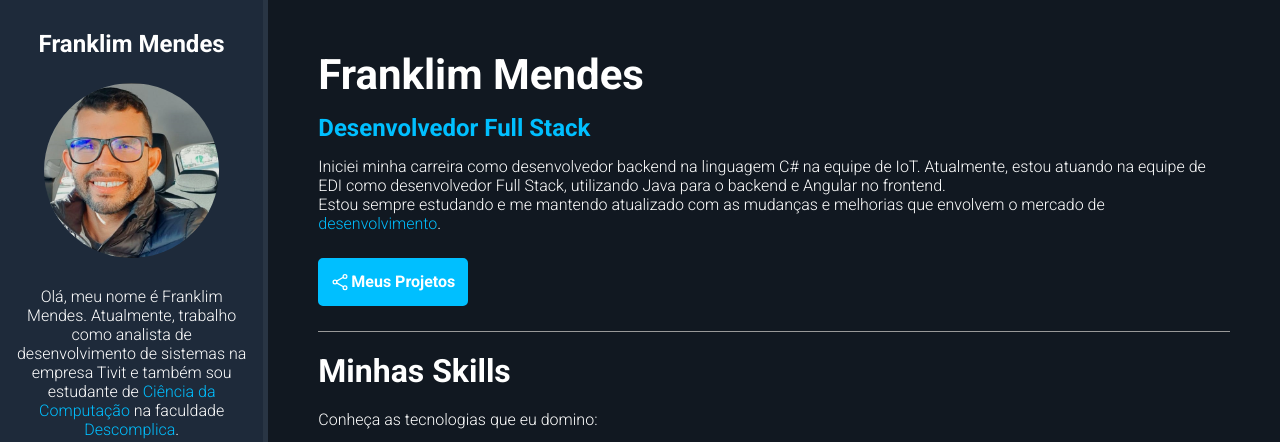
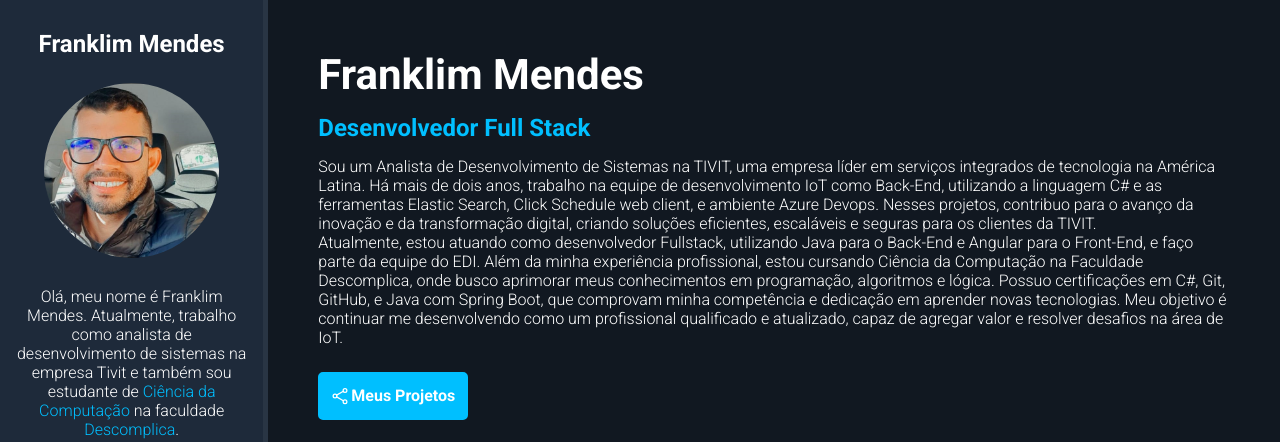
Before and after one commit to FranklimMendes/franklimmendes.github.io, a plain HTML site: page index.html in a window 1280 px wide. Shown: the top 442 px of the page. Drawn offline with nearby package versions, Linux system fonts and the light colour scheme.

Commit message:
Update index.html
Segundo ajuste do portfólio

```diff
--- a/index.html
+++ b/index.html
@@ -35,17 +35,14 @@
         <section id="about-container">
             <h1 id="name">Franklim Mendes</h1>
             <p id="title"><span class="highlight">Desenvolvedor Full Stack</span></p>
-            <p class="description">Iniciei minha carreira como desenvolvedor backend na linguagem C# na equipe de IoT. Atualmente, estou atuando na equipe de EDI como desenvolvedor Full Stack, utilizando Java para o backend e Angular no frontend.</p>
-            <p class="description">Estou sempre estudando e me mantendo atualizado com as mudanças e melhorias que envolvem o mercado de <span class="highlight">desenvolvimento</span>.</p>
-
+            <p class="description">Sou um Analista de Desenvolvimento de Sistemas na TIVIT, uma empresa líder em serviços integrados de tecnologia na América Latina. Há mais de dois anos, trabalho na equipe de desenvolvimento IoT como Back-End, utilizando a linguagem C# e as ferramentas Elastic Search, Click Schedule web client, e ambiente Azure Devops. Nesses projetos, contribuo para o avanço da inovação e da transformação digital, criando soluções eficientes, escaláveis e seguras para os clientes da TIVIT.</p>
+            <p class="description">Atualmente, estou atuando como desenvolvedor Fullstack, utilizando Java para o Back-End e Angular para o Front-End, e faço parte da equipe do EDI. Além da minha experiência profissional, estou cursando Ciência da Computação na Faculdade Descomplica, onde busco aprimorar meus conhecimentos em programação, algoritmos e lógica. Possuo certificações em C#, Git, GitHub, e Java com Spring Boot, que comprovam minha competência e dedicação em aprender novas tecnologias. Meu objetivo é continuar me desenvolvendo como um profissional qualificado e atualizado, capaz de agregar valor e resolver desafios na área de IoT.</p>
             <a href="https://github.com/FranklimMendes" id="btn-projects">
                 <ion-icon name="share-social-outline"></ion-icon>
                 <span>Meus Projetos</span>
             </a>
-
             <h2 id="skills-section-title">Minhas Skills</h2>
             <p class="description">Conheça as tecnologias que eu domino:</p>
-
             <div id="skills-container">
                 <div class="skills-box">
                     <p class="skills-title">Front-End</p>
@@ -55,7 +52,6 @@
                     <i class="devicon-typescript-plain colored"></i>
                     <i class="devicon-angular-plain-wordmark colored"></i>
                 </div>
-
                 <div class="skills-box">
                     <p class="skills-title">Back-End</p>
                     <i class="devicon-dotnetcore-plain colored"></i>
@@ -63,14 +59,12 @@
                     <i class="devicon-java-plain colored"></i>
                     <i class="devicon-spring-original colored"></i>
                 </div>
-
                 <div class="skills-box">
                     <p class="skills-title">Mobile</p>
                     <i class="devicon-kotlin-plain colored"></i>
                     <i class="devicon-java-plain colored"></i>
                     <i class="devicon-react-plain colored"></i>
                 </div>
-
                 <div class="skills-box">
                     <p class="skills-title">Versionamento</p>
                     <i class="devicon-git-plain colored"></i>
@@ -78,7 +72,6 @@
             </div>
         </section>
     </main>
-
     <!-- Ion Icons -->
     <script type="module" src="https://unpkg.com/ionicons@5.5.2/dist/ionicons/ionicons.esm.js"></script>
     <script nomodule src="https://unpkg.com/ionicons@5.5.2/dist/ionicons/ionicons.js"></script>
```
